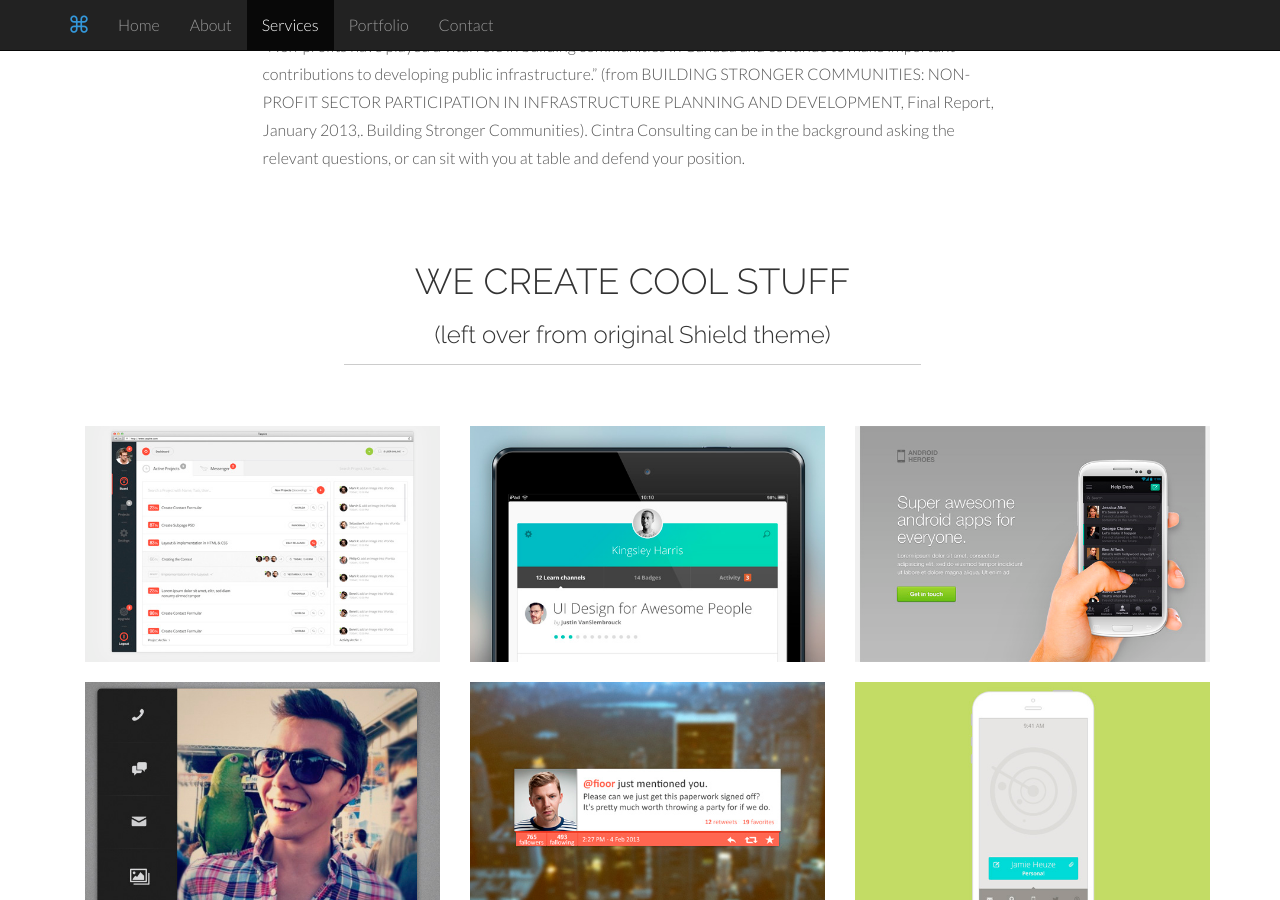
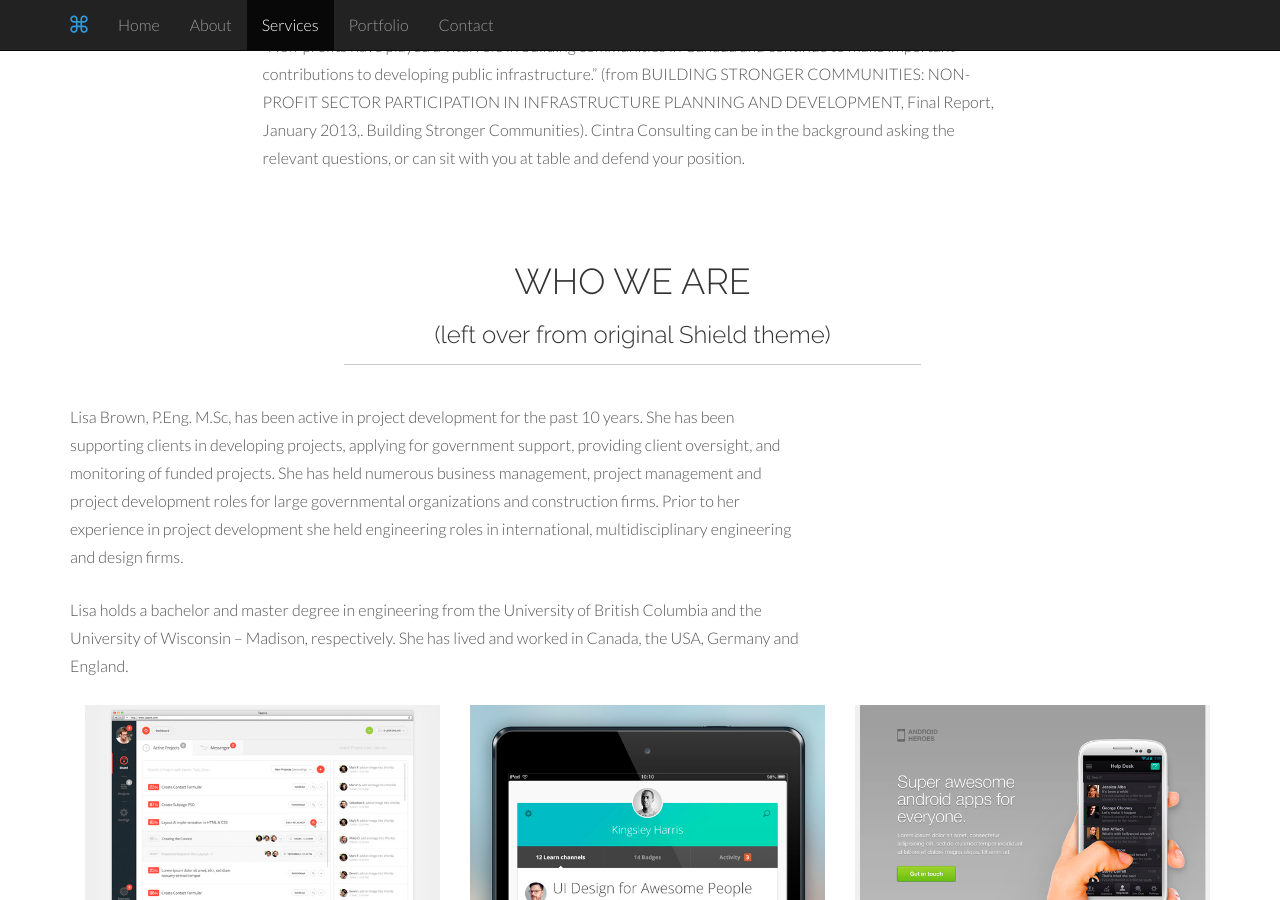
Before and after one commit to Cintra/cintra.github.io, a Jekyll site: the page index.html, which Jekyll copies as it is, in a window 1280 px wide and 900 px high, scrolled down 1402 px. Built offline with Jekyll 4.4.1, drawn with Linux system fonts in a browser that asks for light colours.

Commit message:
'Who we Are' added

```diff
--- a/index.html
+++ b/index.html
@@ -127,10 +127,25 @@ make important contributions to developing public infrastructure.” (from BUILD
 		<br>
 			<div class="row">
 				<br>
-				<h1 class="centered">WE CREATE COOL STUFF</h1>
+				<h1 class="centered">WHO WE ARE</h1>
 				<h3 class="centered">(left over from original Shield theme)</h3>
 				<hr>
 				<br>
+				<div class="col-leg-offset-2 col-lg-8">
+				<p>Lisa Brown, P.Eng. M.Sc, has been active in project development for the
+				past 10 years.  She has been supporting clients in developing projects, applying
+				for government support, providing client oversight, and monitoring of funded
+				projects.  She has held numerous business management, project management and
+				project development roles for large governmental organizations and construction
+				firms.  Prior to her experience in project development she held engineering
+				roles in international, multidisciplinary engineering and design firms.</p>
+				<p>Lisa holds a bachelor and master degree in engineering from the University of British Columbia and the University
+				of Wisconsin – Madison, respectively.  She has lived and worked in Canada, the
+				USA, Germany and England. </p>
+
+
+				</div>
+
 				<br>
 			</div><!-- /row -->
 			<div class="container">
```
